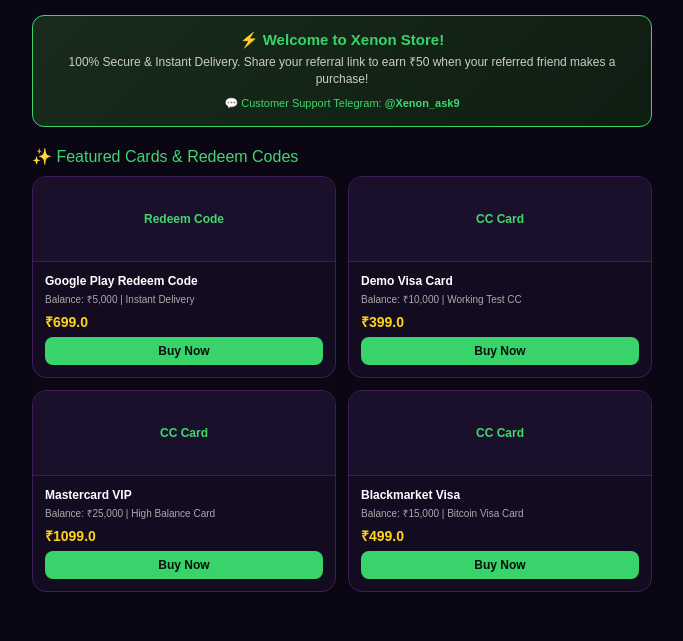
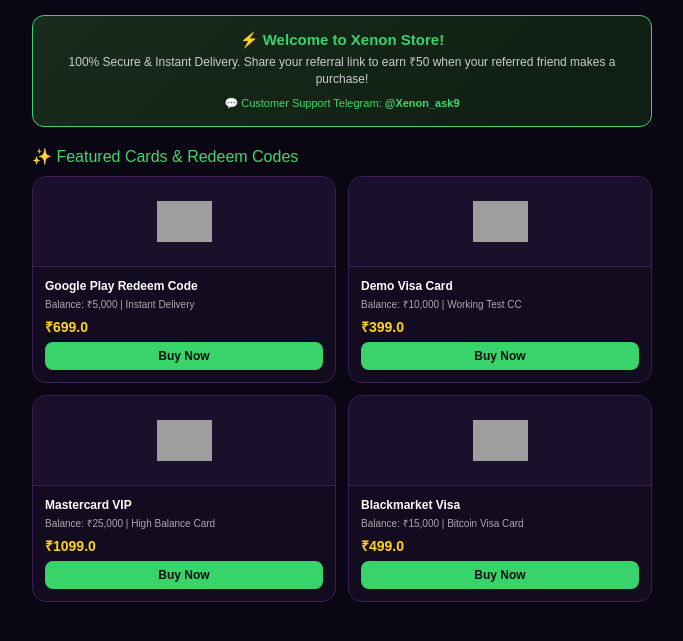
Before and after one commit to faltuwja-beep/Web-cc, a Flask app: page /shop in a window 1280 px wide. Shown: the part 100-741 px from the top of the page, without its empty margins (298-981 px from the left). Run offline with Flask 3, Linux system fonts and the light colour scheme; the visitor is signed in with stand-in values (Sample User, id 1); data comes from the database, SQL or seed files in the repository; data that the repository does not hold is empty; grey boxes are pictures that could not be loaded.

Commit message:
Update shop.html

```diff
--- a/templates/shop.html
+++ b/templates/shop.html
@@ -76,7 +76,8 @@ body { background: #0b0614; color: white; padding-bottom: 70px; }
 .product-grid { display: grid; grid-template-columns: repeat(2, 1fr); gap: 12px; }
 .product-card { background: #130b20; border: 1px solid #3e1e56; border-radius: 14px; overflow: hidden; display: flex; flex-direction: column; justify-content: space-between; transition: 0.3s; }
 .product-card:hover { border-color: #38d46b; transform: translateY(-2px); }
-.card-banner { height: 85px; background: #1b102b; display: flex; justify-content: center; align-items: center; border-bottom: 1px solid #3e1e56; }
+.card-banner { height: 90px; background: #1b102b; display: flex; justify-content: center; align-items: center; border-bottom: 1px solid #3e1e56; }
+.card-banner img { max-height: 55px; max-width: 55px; object-fit: contain; }
 .card-details { padding: 12px; }
 .card-name { font-size: 12px; font-weight: bold; color: #fff; margin-bottom: 4px; }
 .card-desc { font-size: 10px; color: #aaa; margin-bottom: 6px; }
@@ -168,7 +169,7 @@ button { padding: 10px 15px; border: none; font-weight: bold; border-radius: 8px
         {% for p in products %}
         <div class="product-card">
             <div class="card-banner">
-                <span style="font-size: 12px; font-weight: bold; color: #42d66d;">{{ p[2] }}</span>
+                <img src="{{ p[6] }}" alt="Product Image">
             </div>
             <div class="card-details">
                 <div class="card-name">{{ p[1] }}</div>
```
